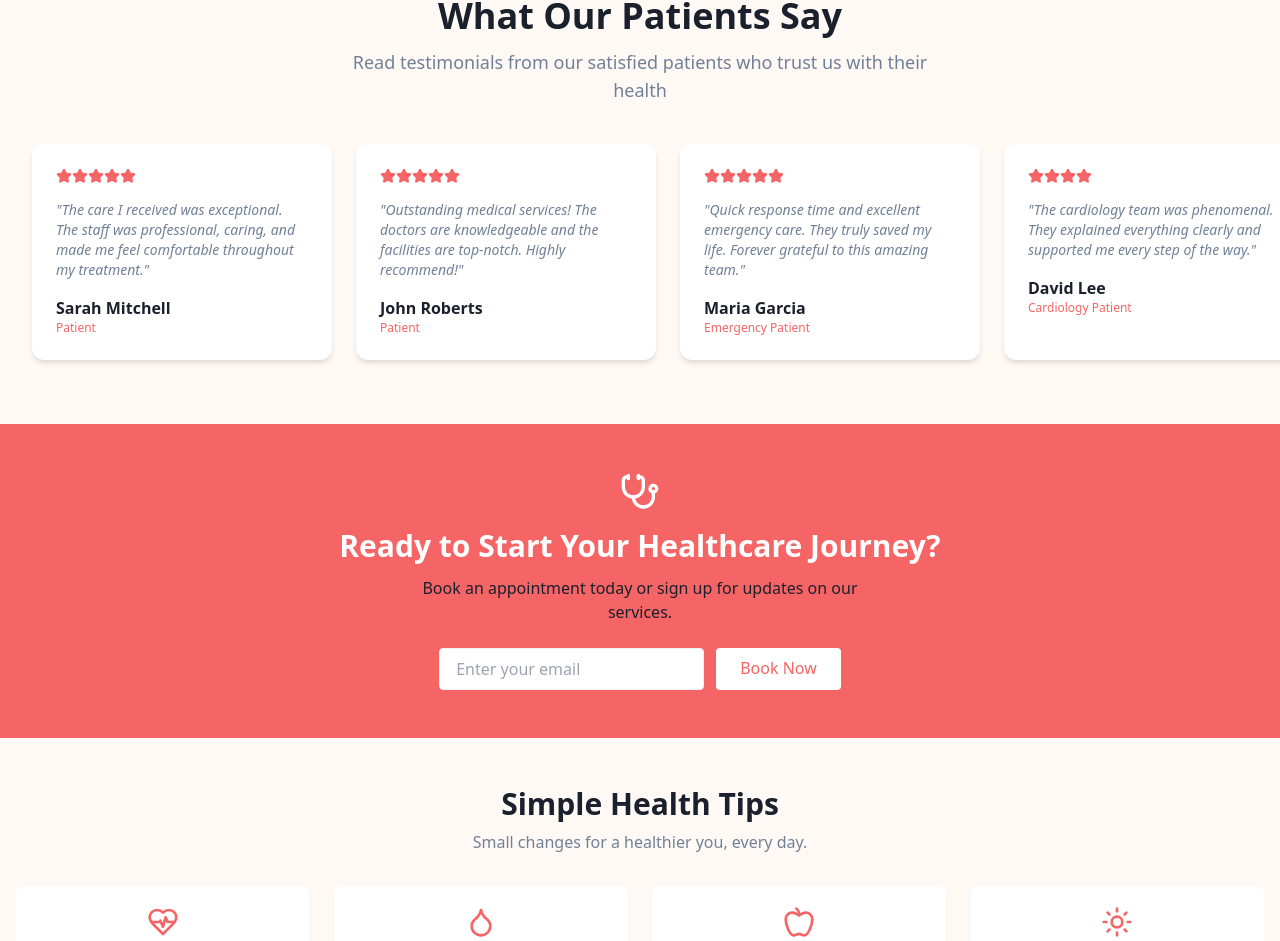
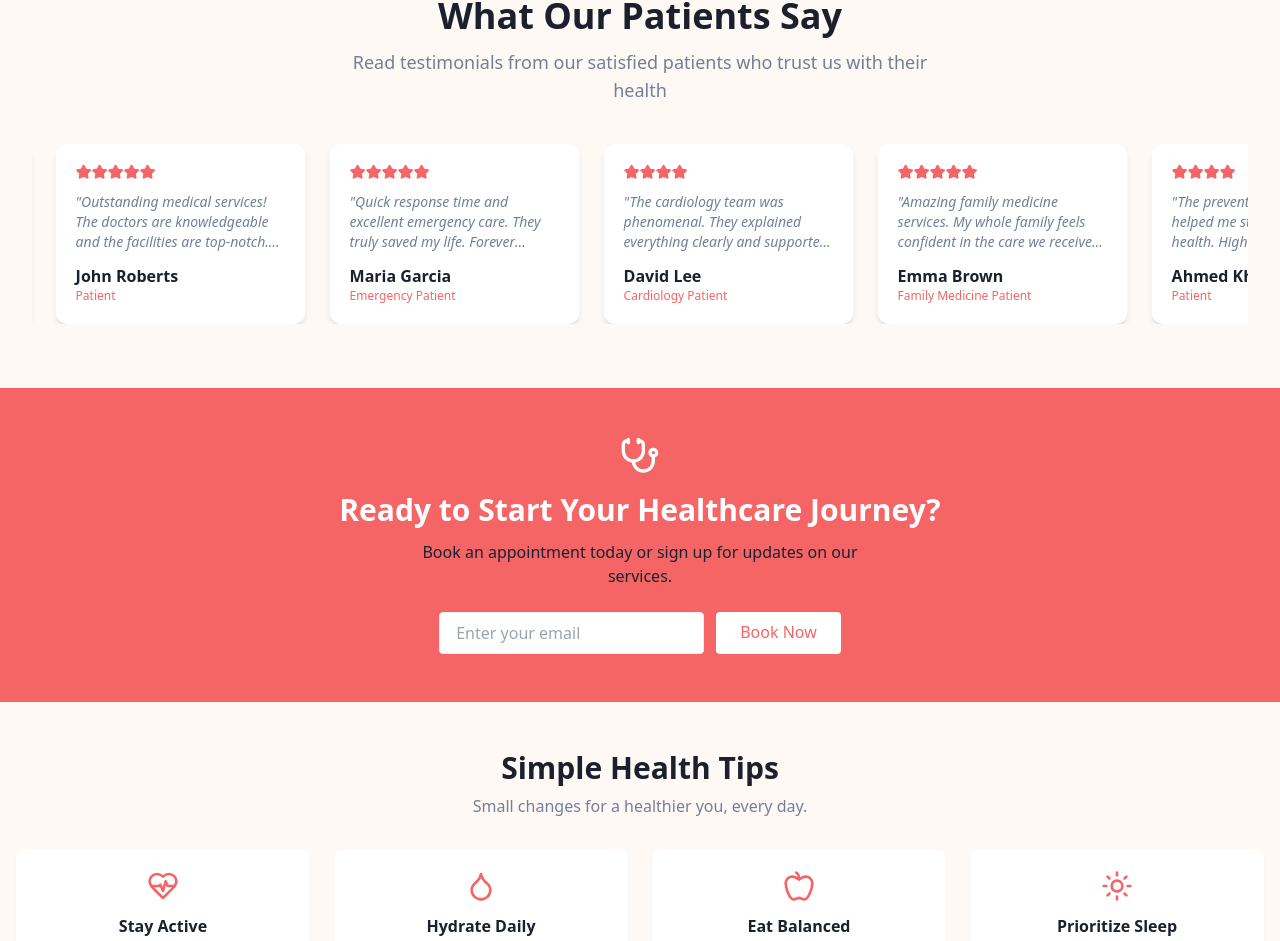
Before and after one commit to RokibulAlom-hub/al-shefa-healthcare-client, a React (Vite) app: page / in a window 1280 px wide. Shown: the part 1793-2734 px from the top of the page. Built offline with nearby package versions, Linux system fonts and the light colour scheme; no server answers.

Commit message:
added react marquee on testomonila

```diff
--- a/index.html
+++ b/index.html
@@ -4,7 +4,7 @@
     <meta charset="UTF-8" />
     <link rel="icon" type="image/svg+xml" href="" />
     <meta name="viewport" content="width=device-width, initial-scale=1.0" />
-    <title>Al-Shefa Healthcare </title>
+    <title>Healthcare+</title>
   </head>
   <body>
     <div id="root"></div>
--- a/package.json
+++ b/package.json
@@ -16,6 +16,7 @@
     "lucide-react": "^0.511.0",
     "react": "^19.1.0",
     "react-dom": "^19.1.0",
+    "react-fast-marquee": "^1.6.5",
     "react-hook-form": "^7.56.4",
     "react-router-dom": "^7.6.1"
   },
--- a/src/Pages/LandingPages/Testomonials.jsx
+++ b/src/Pages/LandingPages/Testomonials.jsx
@@ -1,4 +1,5 @@
 import { Star } from "lucide-react";
+import Marquee from "react-fast-marquee";
 
 const Testimonials = () => {
   const testimonials = [
@@ -51,16 +52,15 @@ const Testimonials = () => {
             Read testimonials from our satisfied patients who trust us with their health
           </p>
         </div>
-        <div className="relative">
-          <div className="flex animate-scroll gap-6">
-            {[...testimonials, ...testimonials].map((testimonial, idx) => (
+        <Marquee pauseOnHover gradient={false} speed={40} aria-label="Patient testimonials">
+          {testimonials.map((testimonial, idx) => (
             <div
               key={`${testimonial.name}-${idx}`}
-                className="min-w-[300px] bg-card-bg rounded-xl p-6 shadow-md hover:shadow-lg transition-shadow"
+              className="w-[250px] bg-card-bg rounded-xl p-5 shadow-md transition-shadow mx-3"
               role="article"
               aria-labelledby={`${testimonial.name}-title`}
             >
-                <div className="flex mb-4">
+              <div className="flex mb-3">
                 {[...Array(testimonial.rating)].map((_, i) => (
                   <Star
                     key={i}
@@ -69,7 +69,7 @@ const Testimonials = () => {
                   />
                 ))}
               </div>
-                <p className="text-secondary-text text-sm italic mb-4">
+              <p className="text-secondary-text text-sm italic mb-3 line-clamp-3">
                 "{testimonial.text}"
               </p>
               <div>
@@ -83,8 +83,7 @@ const Testimonials = () => {
               </div>
             </div>
           ))}
-          </div>
-        </div>
+        </Marquee>
       </div>
     </section>
   );
```
Also changed, not shown: 1 other file (tests, documents, lock files or other folders). Lines whose indentation alone changed are shown as unchanged.
